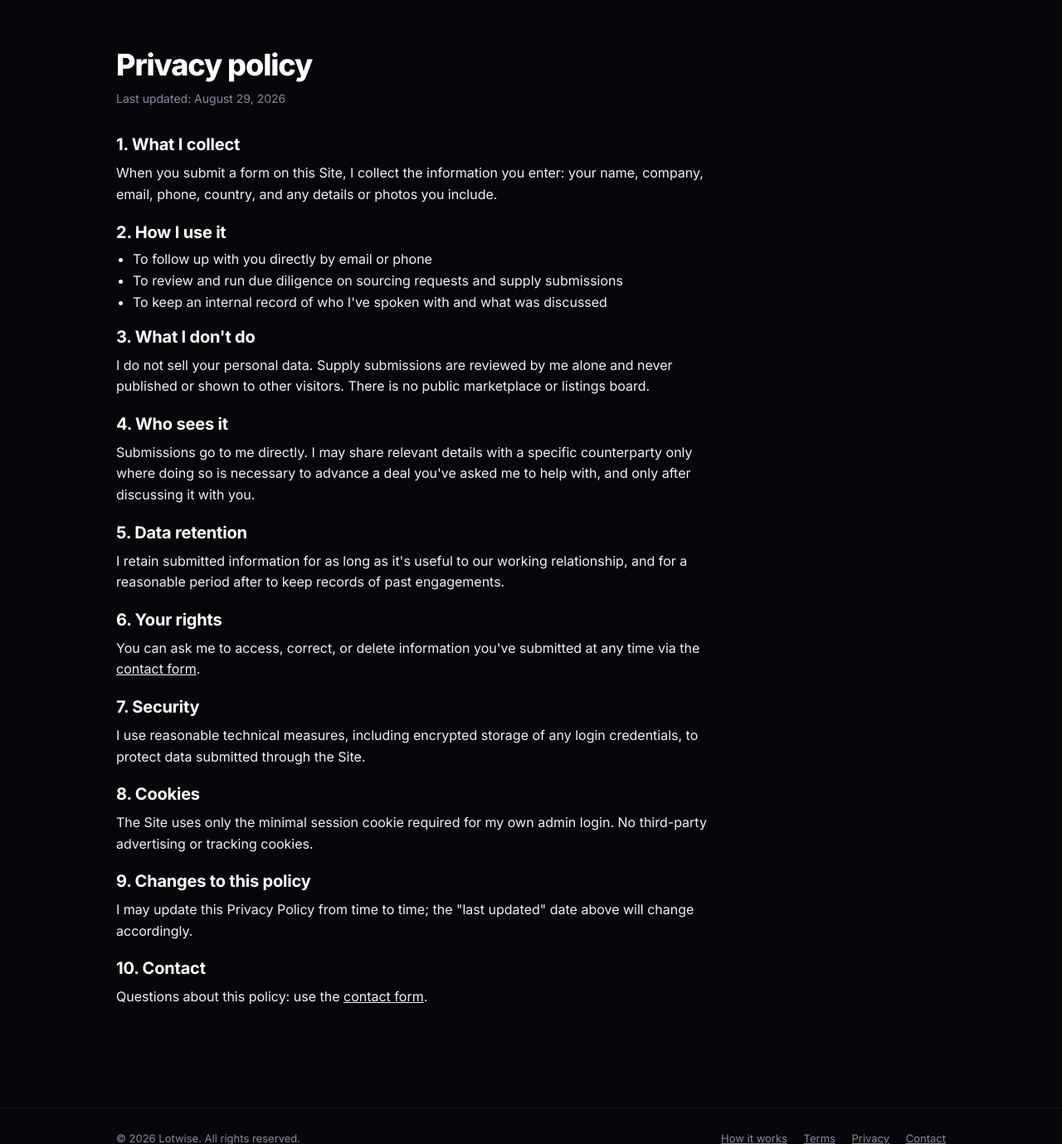
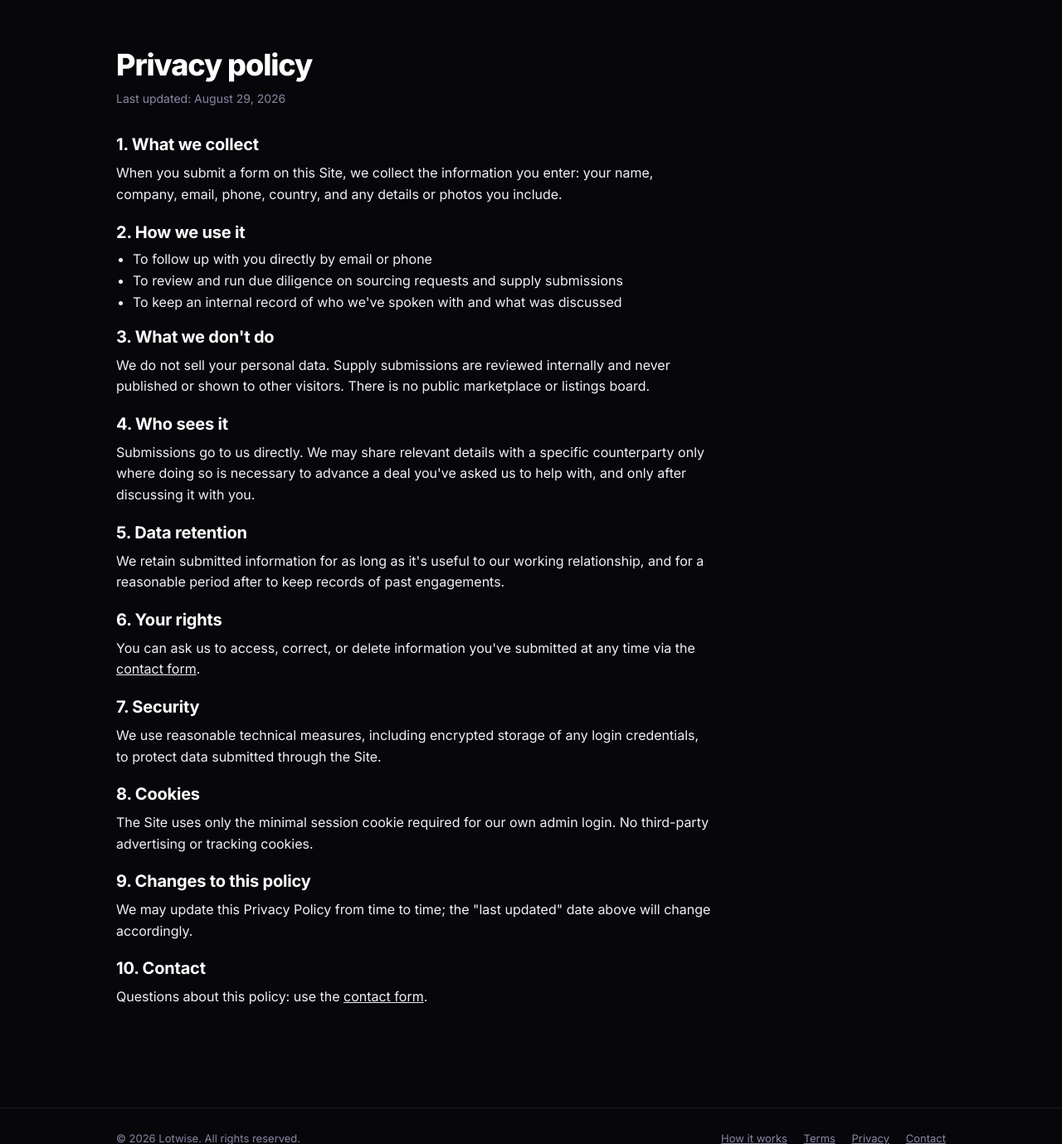
Before and after one commit to Yididyateklemarkos/lotwise, a Flask app: page /privacy in a window 1280 px wide. Shown: the part 65-1444 px from the top of the page at 83% size. Run offline with Flask 3, Linux system fonts and the light colour scheme.

Commit message:
Trim copy, remove bg images, redesign buttons, add credentia\\awd"

```diff
--- a/templates/public/book-a-meeting.html
+++ b/templates/public/book-a-meeting.html
@@ -3,7 +3,7 @@
 {% block content %}
 <div style="max-width:560px;">
   <h1>Book a meeting</h1>
-  <p class="muted" style="margin:12px 0 24px; font-size:15px; line-height:1.6;">Propose a few times and I'll confirm directly. This isn't automatic booking, so leave enough detail to reach you.</p>
+  <p class="muted" style="margin:12px 0 24px; font-size:15px; line-height:1.6;">Propose a few times and we'll confirm directly. This isn't automatic booking, so leave enough detail to reach you.</p>
 
   <div class="card">
     <form class="stacked" method="POST">
--- a/templates/public/consultation.html
+++ b/templates/public/consultation.html
@@ -3,7 +3,7 @@
 {% block content %}
 <div style="max-width:560px;">
   <h1>Book a consultation</h1>
-  <p class="muted" style="margin:12px 0 24px; font-size:15px; line-height:1.6;">Not sure what you need? Walk me through it and I'll tell you honestly if I can help.</p>
+  <p class="muted" style="margin:12px 0 24px; font-size:15px; line-height:1.6;">Not sure what you need? Walk us through it and we'll tell you honestly if we can help.</p>
 
   <div class="card">
     <form class="stacked" method="POST">
@@ -39,7 +39,7 @@
       </div>
       <label>What's this about? (optional)</label>
       <input type="text" name="category" placeholder="e.g. entering a new export market">
-      <label>Tell me a bit about your situation</label>
+      <label>Tell us a bit about your situation</label>
       <textarea name="description" rows="5" required></textarea>
       <button type="submit" class="btn btn-solid btn-block" style="margin-top:20px; padding:13px;">Request consultation</button>
     </form>
--- a/templates/public/contact.html
+++ b/templates/public/contact.html
@@ -2,7 +2,7 @@
 {% block title %}Contact | Lotwise{% endblock %}
 {% block content %}
 <div style="max-width:520px;">
-  <h1>Contact me</h1>
+  <h1>Contact us</h1>
   <p class="muted" style="margin:12px 0 24px;">For anything that doesn't fit a specific request. Drop your details below.</p>
 
   <div class="card">
--- a/templates/public/privacy.html
+++ b/templates/public/privacy.html
@@ -5,36 +5,36 @@
 <p class="muted" style="margin-bottom:32px;">Last updated: August 29, 2026</p>
 
 <div style="max-width:720px;">
-<h2 style="margin-top:0;">1. What I collect</h2>
-<p style="margin:10px 0 20px;">When you submit a form on this Site, I collect the information you enter: your name, company, email, phone, country, and any details or photos you include.</p>
+<h2 style="margin-top:0;">1. What we collect</h2>
+<p style="margin:10px 0 20px;">When you submit a form on this Site, we collect the information you enter: your name, company, email, phone, country, and any details or photos you include.</p>
 
-<h2>2. How I use it</h2>
+<h2>2. How we use it</h2>
 <ul style="margin:10px 0 20px 20px;">
   <li style="margin-bottom:6px;">To follow up with you directly by email or phone</li>
   <li style="margin-bottom:6px;">To review and run due diligence on sourcing requests and supply submissions</li>
-  <li style="margin-bottom:6px;">To keep an internal record of who I've spoken with and what was discussed</li>
+  <li style="margin-bottom:6px;">To keep an internal record of who we've spoken with and what was discussed</li>
 </ul>
 
-<h2>3. What I don't do</h2>
-<p style="margin:10px 0 20px;">I do not sell your personal data. Supply submissions are reviewed by me alone and never published or shown to other visitors. There is no public marketplace or listings board.</p>
+<h2>3. What we don't do</h2>
+<p style="margin:10px 0 20px;">We do not sell your personal data. Supply submissions are reviewed internally and never published or shown to other visitors. There is no public marketplace or listings board.</p>
 
 <h2>4. Who sees it</h2>
-<p style="margin:10px 0 20px;">Submissions go to me directly. I may share relevant details with a specific counterparty only where doing so is necessary to advance a deal you've asked me to help with, and only after discussing it with you.</p>
+<p style="margin:10px 0 20px;">Submissions go to us directly. We may share relevant details with a specific counterparty only where doing so is necessary to advance a deal you've asked us to help with, and only after discussing it with you.</p>
 
 <h2>5. Data retention</h2>
-<p style="margin:10px 0 20px;">I retain submitted information for as long as it's useful to our working relationship, and for a reasonable period after to keep records of past engagements.</p>
+<p style="margin:10px 0 20px;">We retain submitted information for as long as it's useful to our working relationship, and for a reasonable period after to keep records of past engagements.</p>
 
 <h2>6. Your rights</h2>
-<p style="margin:10px 0 20px;">You can ask me to access, correct, or delete information you've submitted at any time via the <a href="{{ url_for('contact') }}">contact form</a>.</p>
+<p style="margin:10px 0 20px;">You can ask us to access, correct, or delete information you've submitted at any time via the <a href="{{ url_for('contact') }}">contact form</a>.</p>
 
 <h2>7. Security</h2>
-<p style="margin:10px 0 20px;">I use reasonable technical measures, including encrypted storage of any login credentials, to protect data submitted through the Site.</p>
+<p style="margin:10px 0 20px;">We use reasonable technical measures, including encrypted storage of any login credentials, to protect data submitted through the Site.</p>
 
 <h2>8. Cookies</h2>
-<p style="margin:10px 0 20px;">The Site uses only the minimal session cookie required for my own admin login. No third-party advertising or tracking cookies.</p>
+<p style="margin:10px 0 20px;">The Site uses only the minimal session cookie required for our own admin login. No third-party advertising or tracking cookies.</p>
 
 <h2>9. Changes to this policy</h2>
-<p style="margin:10px 0 20px;">I may update this Privacy Policy from time to time; the "last updated" date above will change accordingly.</p>
+<p style="margin:10px 0 20px;">We may update this Privacy Policy from time to time; the "last updated" date above will change accordingly.</p>
 
 <h2>10. Contact</h2>
 <p style="margin:10px 0 20px;">Questions about this policy: use the <a href="{{ url_for('contact') }}">contact form</a>.</p>
--- a/templates/public/request-credentials.html
+++ b/templates/public/request-credentials.html
@@ -2,7 +2,7 @@
 {% block title %}Request credentials | Lotwise{% endblock %}
 {% block content %}
 <div style="max-width:560px;">
-  <h1>Request my credentials</h1>
+  <h1>Request our credentials</h1>
   <p class="muted" style="margin:12px 0 24px; font-size:15px; line-height:1.6;">Ask for proof: registration, references, track record. Sent to your email, no obligation.</p>
 
   <div class="card">
--- a/templates/public/sell-your-supply.html
+++ b/templates/public/sell-your-supply.html
@@ -3,7 +3,7 @@
 {% block content %}
 <div style="max-width:600px;">
   <h1>Submit your supply</h1>
-  <p class="muted" style="margin:12px 0 24px; font-size:15px; line-height:1.6;">If you've got inventory to move, tell me about it. This isn't a public listing. I review it, run due diligence, and then present it to qualified buyers. No payment is ever processed here.</p>
+  <p class="muted" style="margin:12px 0 24px; font-size:15px; line-height:1.6;">If you've got inventory to move, tell us about it. This isn't a public listing. We review it, run due diligence, and then present it to qualified buyers. No payment is ever processed here.</p>
 
   <div class="card">
     <form class="stacked" method="POST" enctype="multipart/form-data">
@@ -59,11 +59,11 @@
           <input type="text" name="grade_spec" placeholder="e.g. Type I/II">
         </div>
       </div>
-      <label>Details: condition, pricing, timeline, anything else I should know</label>
+      <label>Details: condition, pricing, timeline, anything else we should know</label>
       <textarea name="description" rows="5"></textarea>
       <label>Photos (optional)</label>
       <input type="file" name="photos" accept=".png,.jpg,.jpeg" multiple>
-      <div class="hint">Up to 6 images. These are for my review only and are never published.</div>
+      <div class="hint">Up to 6 images. These are for our review only and are never published.</div>
       <button type="submit" class="btn btn-solid btn-block" style="margin-top:20px; padding:13px;">Submit for review</button>
     </form>
   </div>
--- a/templates/public/sourcing-request.html
+++ b/templates/public/sourcing-request.html
@@ -3,7 +3,7 @@
 {% block content %}
 <div style="max-width:600px;">
   <h1>Submit a sourcing request</h1>
-  <p class="muted" style="margin:12px 0 24px; font-size:15px; line-height:1.6;">Tell me what you need. I'll source it and bring back options that check out.</p>
+  <p class="muted" style="margin:12px 0 24px; font-size:15px; line-height:1.6;">Tell us what you need. We'll source it and bring back options that check out.</p>
 
   <div class="card">
     <form class="stacked" method="POST" enctype="multipart/form-data">
--- a/templates/public/thank-you.html
+++ b/templates/public/thank-you.html
@@ -4,7 +4,7 @@
 <div style="max-width:520px; text-align:center; margin:40px auto 0;">
   <div class="pill pill-approved" style="margin-bottom:20px;">Received</div>
   <h1 style="font-size:30px;">Your {{ label|lower }} is in.</h1>
-  <p class="muted" style="margin:16px 0 32px; font-size:15px; line-height:1.6;">I review every submission by hand and follow up directly, usually within a day or two.</p>
+  <p class="muted" style="margin:16px 0 32px; font-size:15px; line-height:1.6;">We review every submission by hand and follow up directly, usually within a day or two.</p>
   <div style="display:flex; gap:14px; justify-content:center; flex-wrap:wrap;">
     <a href="{{ url_for('home') }}" class="btn btn-solid" style="padding:12px 26px;">Back to home</a>
     <a href="{{ url_for('how_it_works') }}" class="btn" style="padding:12px 26px;">See how it works</a>
```
Also changed, not shown: templates/public/about.html (+5 -5 lines), templates/public/faq.html (+5 -5 lines), templates/public/home.html (+3 -10 lines), templates/public/how-it-works.html (+6 -6 lines), templates/public/terms.html (+7 -7 lines).
